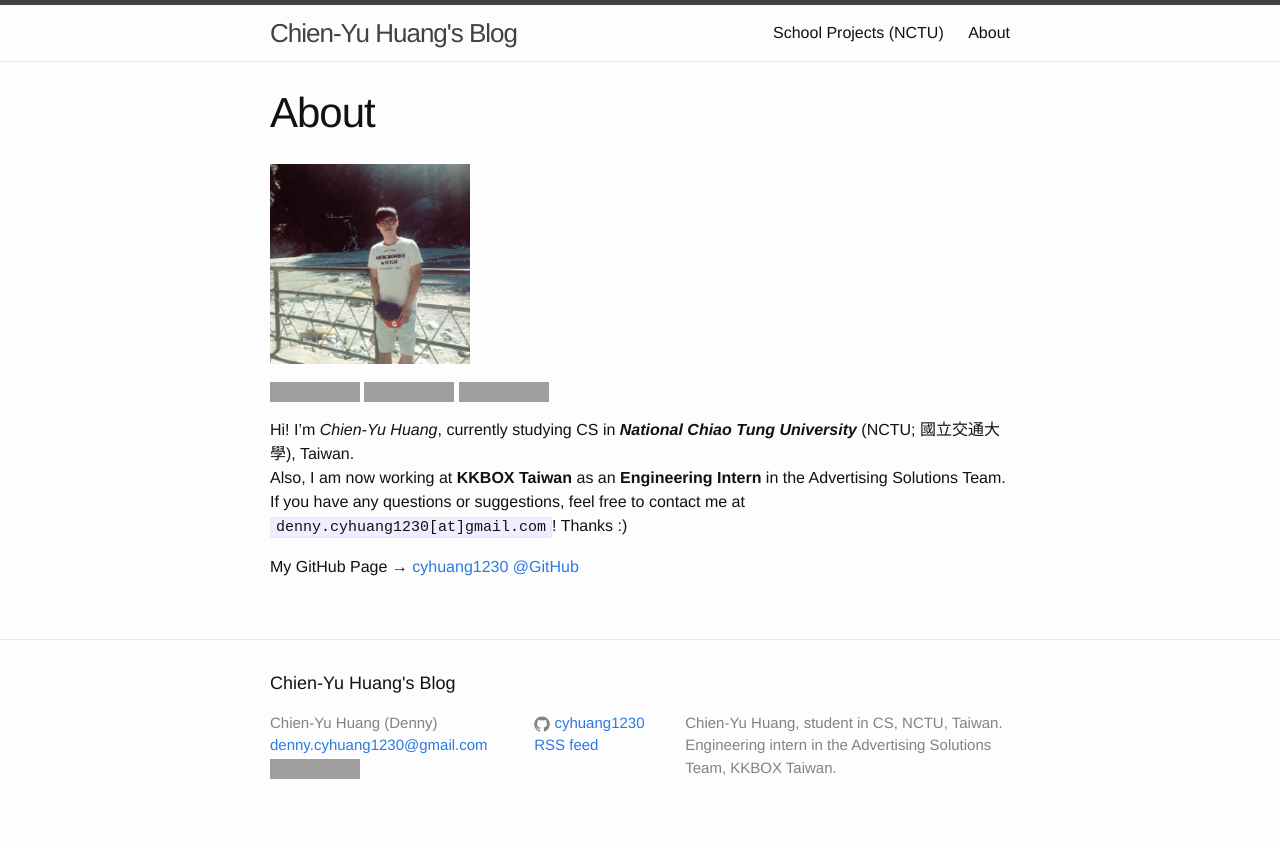
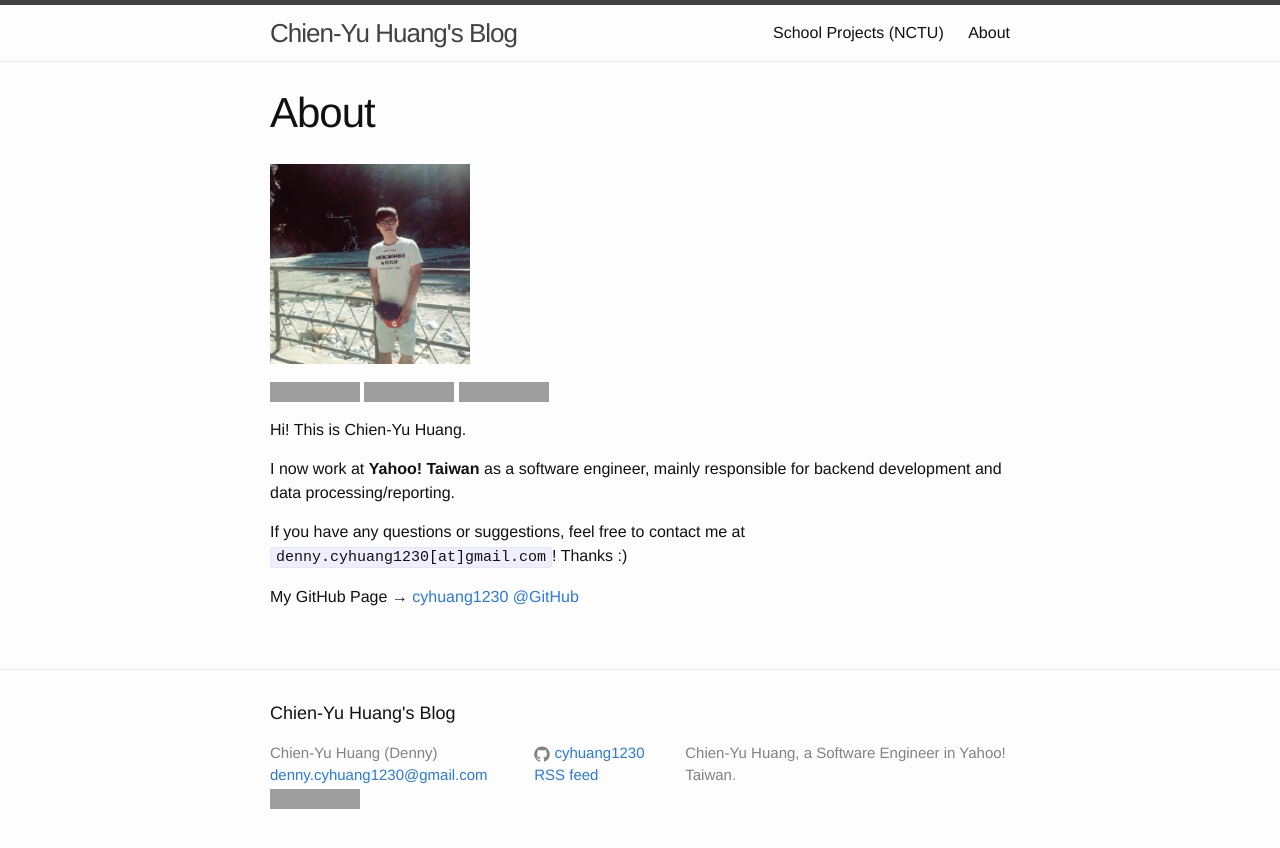
Before and after one commit to cyhuang1230/cyhuang1230.github.io, a Jekyll site: the page built from about.md, in a window 1280 px wide, cut to the strip 0-848 px from the top of the page. Built offline with Jekyll 4.4.1, drawn with Linux system fonts in a browser that asks for light colours; grey boxes are pictures that could not be loaded.

Commit message:
Update for Yahoo

```diff
--- a/_config.yml
+++ b/_config.yml
@@ -3,8 +3,7 @@ title: Chien-Yu Huang's Blog
 author: Chien-Yu Huang (Denny)
 email: denny.cyhuang1230@gmail.com
 description: >
- Chien-Yu Huang, student in CS, NCTU, Taiwan.
- Engineering intern in the Advertising Solutions Team, KKBOX Taiwan.
+ Chien-Yu Huang, a Software Engineer in Yahoo! Taiwan.
 baseurl: ""
 url: "https://cyhuang1230.github.io"
 github_username: cyhuang1230
--- a/about.md
+++ b/about.md
@@ -12,8 +12,10 @@ permalink: /about/
 	<a href="mailto:denny.cyhuang1230@gmail.com"><img src="https://img.shields.io/badge/Email-denny.cyhuang1230%40gmail.com-blue.svg" alt="Email" style="max-width:100%;"></a>
 </p>
 
-Hi! I'm <i>Chien-Yu Huang</i>, currently studying CS in ***National Chiao Tung University*** (NCTU; 國立交通大學), Taiwan. <br/>
-Also, I am now working at **KKBOX Taiwan** as an **Engineering Intern** in the Advertising Solutions Team. <br/>
+Hi! This is Chien-Yu Huang.
+
+I now work at **Yahoo! Taiwan** as a software engineer, mainly responsible for backend development and data processing/reporting.
+
 If you have any questions or suggestions, feel free to contact me at `denny.cyhuang1230[at]gmail.com`! Thanks :)
 
 My GitHub Page → [cyhuang1230 @GitHub](https://github.com/cyhuang1230/)
```
